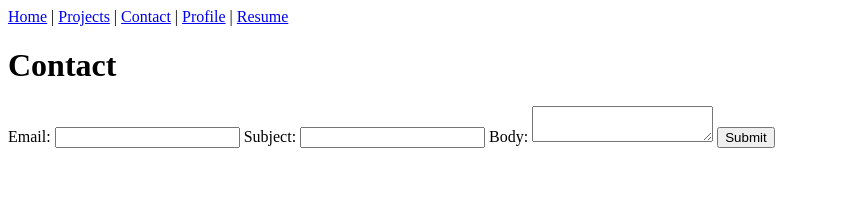
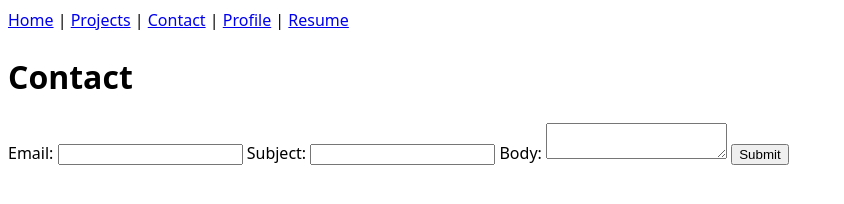
Before and after one commit to terantaon/portfolio, a plain HTML site: page contact/index.html in a window 1280 px wide. Shown: the whole page, without its empty margins (0-844 px from the left). Drawn offline with Linux system fonts and the light colour scheme; the site is published under a folder, as on GitHub Pages, so addresses that start at the root find nothing.

Commit message:
Complete

```diff
--- a/contact/index.html
+++ b/contact/index.html
@@ -1,7 +1,7 @@
 <!DOCTYPE html>
 <html lang="en">
 <head>
-    <link rel="stylesheet" href="/style.css">
+    <link rel="stylesheet" href="../style.css">
     <meta charset="UTF-8">
     <meta name="viewport" content="width=device-width, initial-scale=1.0">
     <title>Contact</title>
```
Also changed, not shown: projects/index.html (+1 -1 lines).
